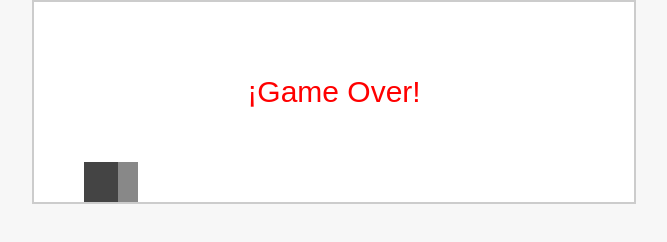
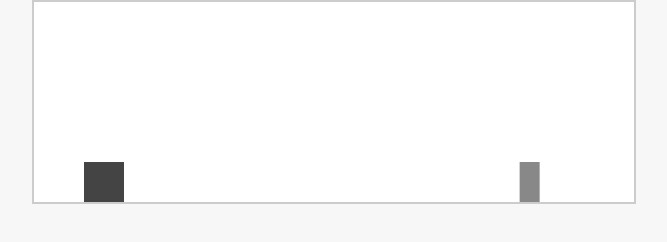
Before and after one commit to AlejoSazza/Showit-game, a plain HTML site: page index.html in a window 1280 px wide. Shown: the whole page, without its empty margins (306-973 px from the left). Drawn offline with Linux system fonts and the light colour scheme.

Commit message:
Update index.html

```diff
--- a/index.html
+++ b/index.html
@@ -42,8 +42,6 @@
     speed: 6
   };
 
-  let gameOver = false;
-
   function drawDino() {
     ctx.fillStyle = "#444";
     ctx.fillRect(dino.x, dino.y, dino.width, dino.height);
@@ -54,17 +52,8 @@
     ctx.fillRect(obstacle.x, obstacle.y, obstacle.width, obstacle.height);
   }
 
-  function drawGameOver() {
-    ctx.fillStyle = "red";
-    ctx.font = "30px Arial";
-    ctx.textAlign = "center";
-    ctx.fillText("¡Game Over!", canvas.width / 2, canvas.height / 2);
-  }
-
   function update() {
-    if (gameOver) return;
-
-    // Dino gravity
+    // Dino gravedad
     dino.y += dino.dy;
     dino.dy += dino.gravity;
 
@@ -74,22 +63,20 @@
       dino.grounded = true;
     }
 
-    // Move obstacle
+    // Mover obstáculo
     obstacle.x -= obstacle.speed;
     if (obstacle.x + obstacle.width < 0) {
       obstacle.x = canvas.width + Math.random() * 300;
     }
 
-    // Collision
+    // Colisión (pero no pasa nada)
     if (
       dino.x < obstacle.x + obstacle.width &&
       dino.x + dino.width > obstacle.x &&
       dino.y < obstacle.y + obstacle.height &&
       dino.y + dino.height > obstacle.y
     ) {
-      gameOver = true;
-      dino.dy = 0;
-      obstacle.speed = 0;
+      // Nada sucede, colisión ignorada
     }
   }
 
@@ -97,17 +84,16 @@
     ctx.clearRect(0, 0, canvas.width, canvas.height);
     drawDino();
     drawObstacle();
-    if (gameOver) drawGameOver();
   }
 
   function loop() {
     update();
     draw();
-    if (!gameOver) requestAnimationFrame(loop);
+    requestAnimationFrame(loop);
   }
 
   document.addEventListener("keydown", (e) => {
-    if (e.code === "Space" && dino.grounded && !gameOver) {
+    if (e.code === "Space" && dino.grounded) {
       dino.dy = dino.jumpPower;
       dino.grounded = false;
     }
```
